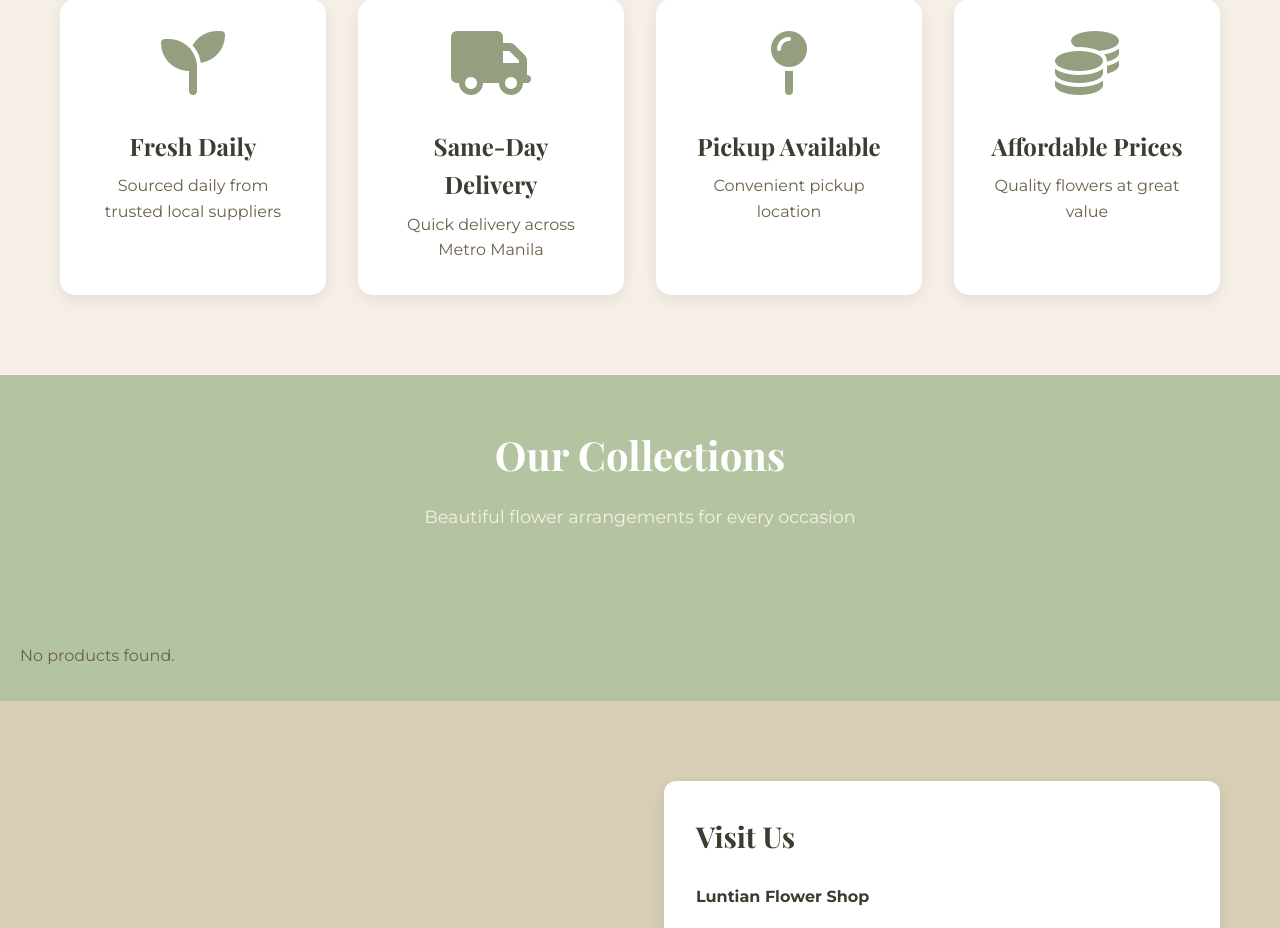
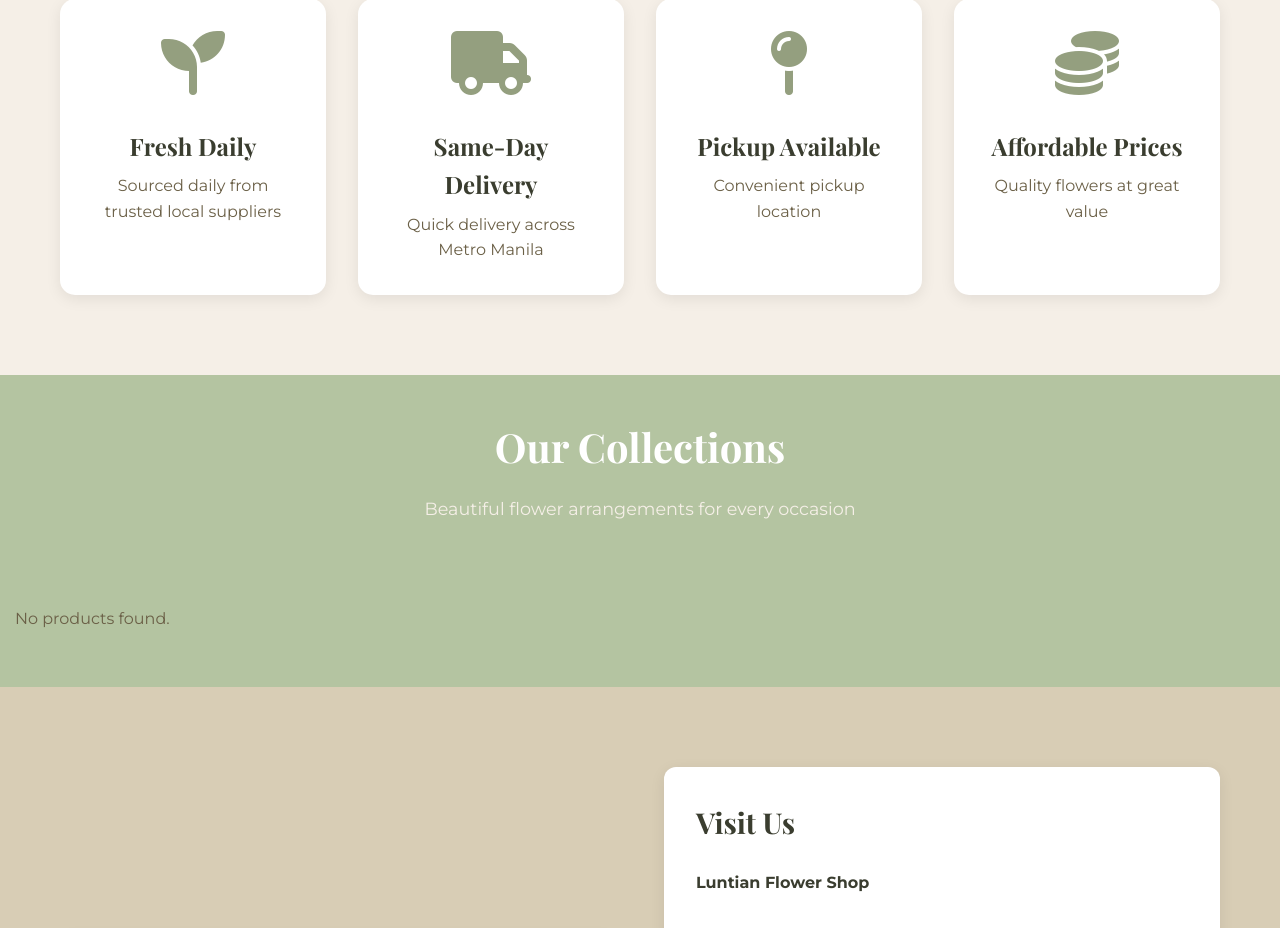
Before and after one commit to Beybella/Luntian-Website-Phase-3, a PHP site: page /index.php in a window 1280 px wide. Shown: the part 981-1909 px from the top of the page. Run offline with PHP 8.4, Linux system fonts and the light colour scheme; data that the repository does not hold is empty.

Commit message:
fixed paddings for the featured gallery

```diff
--- a/style.css
+++ b/style.css
@@ -1246,14 +1246,16 @@ h3 {
     border-radius: 8px;
     background-color: #f9f9f9;
 }
+
 /* Featured Products Section */
 .featured-products {
-    padding: 0;
+    padding: 10px !important;
     background-color: var(--olive) !important;
+    padding-bottom: 50px !important;
 }
 
 .featured-products .section-header {
-    padding: 3rem 0 2rem 0;
+    padding: 30px !important;
 }
 
 .featured-products .section-header h2 {
@@ -1273,10 +1275,10 @@ h3 {
     gap: 1.5rem;
     overflow-x: auto;
     scroll-behavior: smooth;
-    padding: 2rem 20px;
+    padding: 5px !important;
     margin: 0;
     width: 100%;
-    animation: autoScroll 30s linear infinite;
+    animation: autoScroll 20s linear infinite;
 }
 
 .featured-gallery:hover {
```
